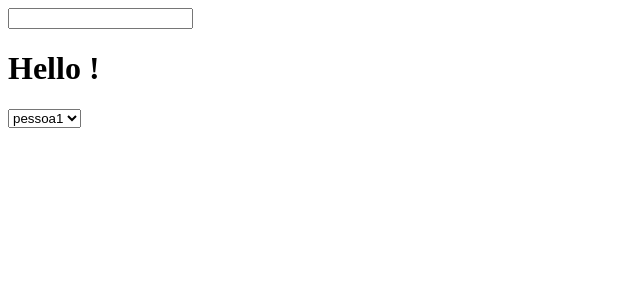
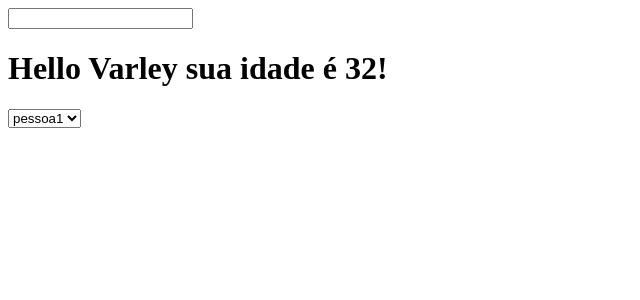
Before and after one commit to VarleyS/boletim-escolar, a React (Create React App) app: page / in a window 1280 px wide. Shown: the top 300 px of the page, without its empty margins (0-640 px from the left). Built offline with nearby package versions, Linux system fonts and the light colour scheme.

Commit message:
Criando props estáticas

```diff
--- a/src/App.js
+++ b/src/App.js
@@ -32,7 +32,7 @@ class App extends React.Component {
     return (
       <>
         <input type="text" value={this.state.nome} onChange={ this.modificarNome }/><br/>
-        <h1>Hello {this.state.nome}!</h1>
+        <h1>Hello {this.props.nome} sua idade é {this.props.idade}!</h1>
         <MeuComboBox />
       </>
     )
--- a/src/index.js
+++ b/src/index.js
@@ -5,6 +5,6 @@ import App from './App';
 const root = ReactDOM.createRoot(document.getElementById('root'));
 root.render(
   <React.StrictMode>
-    <App />
+    <App nome="Varley" idade={32} />
   </React.StrictMode>
 );
```
